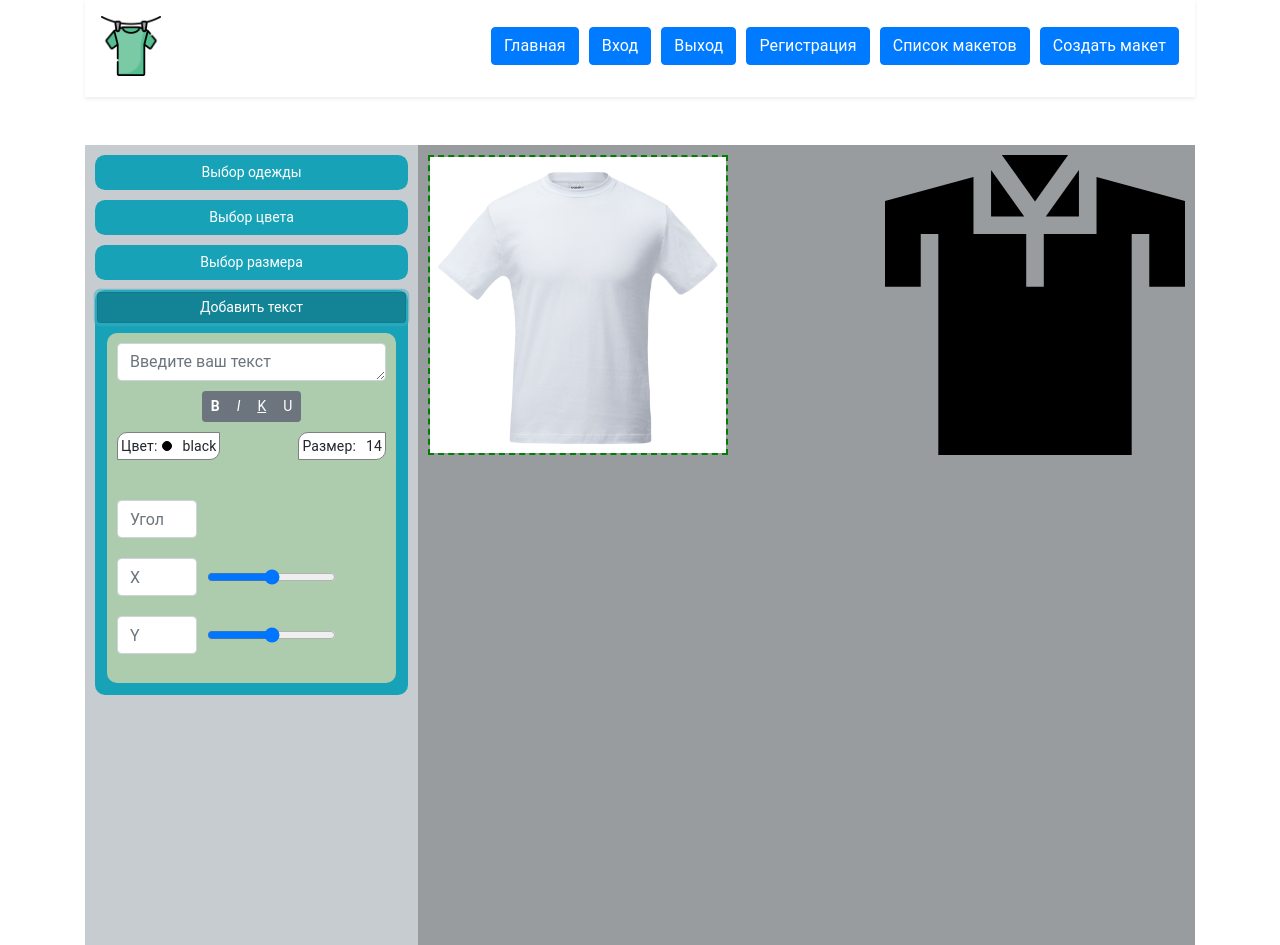
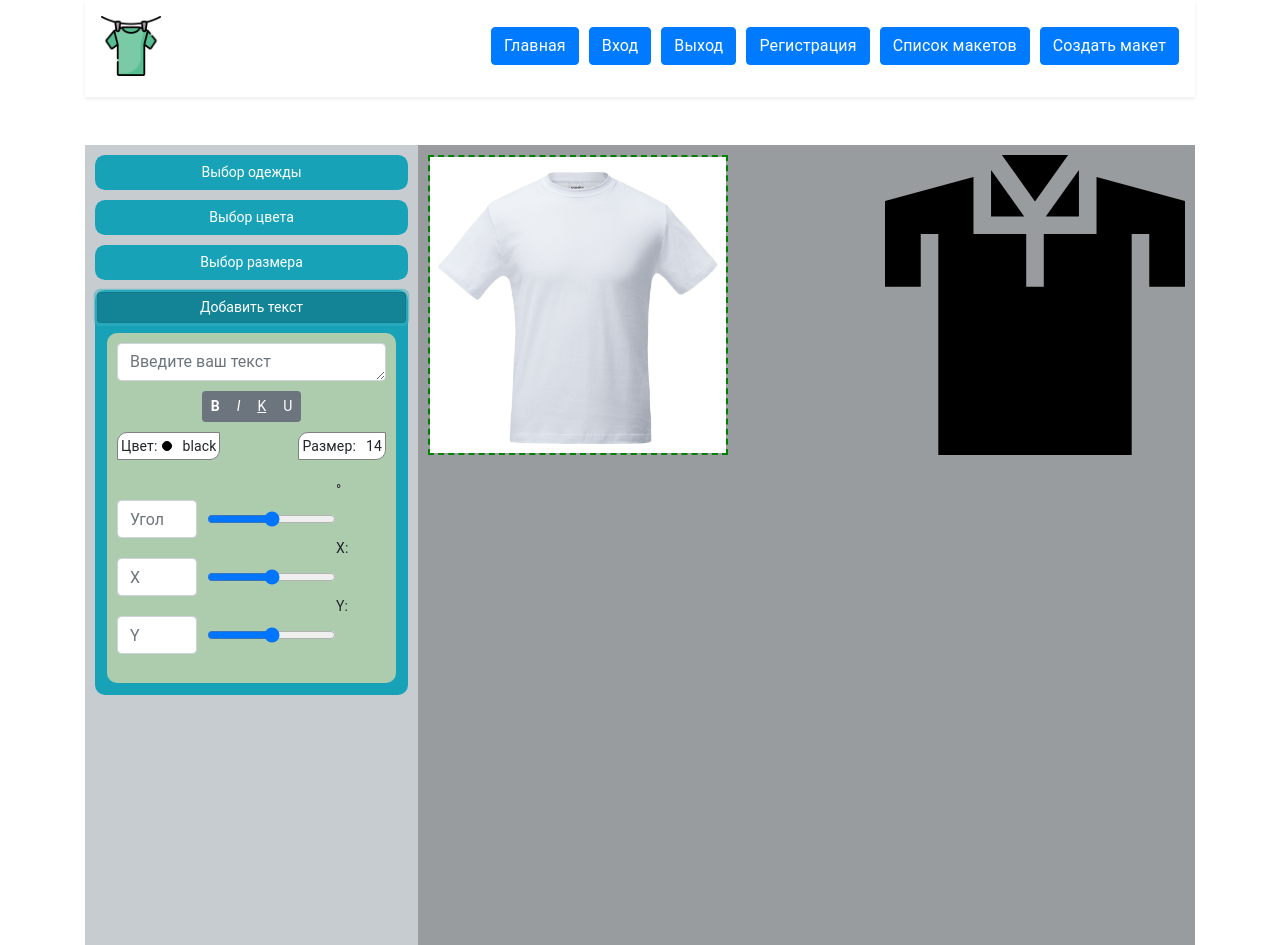
Before and after one commit to PIPSKVIK/my-print, a Vue app: page /layout-constructor in a window 1280 px wide. Both pictures are taken after a click on the button "Добавить текст". Built offline with nearby package versions, Linux system fonts and the light colour scheme.

Commit message:
Добавляет range для угла текста (Временно)

```diff
--- a/src/components/constructorPanelWithFunctionality/TypeText.vue
+++ b/src/components/constructorPanelWithFunctionality/TypeText.vue
@@ -77,6 +77,7 @@
         <!-- Позиционирование текста -->
         <div class="type-text__text-posipion">
           <div class="text-posipion">
+            <div class="text-posipion__position-deg">
               <BaseInput
                 name="rotate"
                 type="text"
@@ -85,6 +86,9 @@
                 @input="changeTextRotate"
                 placeholder="Угол"
               />
+              <input class="text-posipion__range" type="range" min="-180" max="180" v-model="textRotate" @input="changeDragDeg">
+              <span>&#176; {{textRotate}} </span>
+            </div>
             <div class="text-posipion__position-x">
               <BaseInput
                 name="positioX"
@@ -94,8 +98,8 @@
                 @input="changeTextX"
                 v-model="PositionX"
               />
-              <input class="text-posipion__range-positioX" type="range" min="0" max="275" v-model="PositionX" @input="changeDragPositionX">
-              <span> {{ PositionX }} </span>
+              <input class="text-posipion__range" type="range" min="0" max="275" v-model="PositionX" @input="changeDragPositionX">
+              <span>X: {{ PositionX }} </span>
             </div>
             <div class="text-posipion__position-x">
               <BaseInput
@@ -106,8 +110,8 @@
                 @input="changeTextY"
                 v-model="PositionY"
               />
-              <input class="text-posipion__range-positioX" type="range" min="0" max="275" v-model="PositionY" @input="changeDragPositionY">
-              <span> {{ PositionY }} </span>
+              <input class="text-posipion__range" type="range" min="0" max="275" v-model="PositionY" @input="changeDragPositionY">
+              <span>Y: {{ PositionY }} </span>
             </div>
           </div>
         </div>
@@ -200,6 +204,9 @@ export default {
     },
     changeDragPositionY () {
       this.$emit('changeDragPositionY', this.PositionY)
+    },
+    changeDragDeg () {
+      this.$emit('changeDragDeg', this.textRotate)
     }
   }
 }
@@ -284,11 +291,12 @@ export default {
   }
 
   .text-posipion__position-x,
-  .text-posipion__position-x {
+  .text-posipion__position-x,
+  .text-posipion__position-deg {
     display: flex;
   }
 
-  .text-posipion__range-positioX {
+  .text-posipion__range {
     margin: 20px 0 0 10px;
   }
 
--- a/src/views/layoutPage/LayoutConstructor.vue
+++ b/src/views/layoutPage/LayoutConstructor.vue
@@ -53,6 +53,7 @@
           @changeTextY="changeTextY"
           @changeDragPositionX="changeDragPositionX"
           @changeDragPositionY="changeDragPositionY"
+          @changeDragDeg="changeDragDeg"
         />
       </div>
     </section>
@@ -140,6 +141,9 @@ export default {
     },
     changeDragPositionY (value) {
       this.PositionY = value
+    },
+    changeDragDeg (value) {
+      this.textRotare = value
     }
   },
   computed: {
```
Lines whose indentation alone changed are shown as unchanged.
